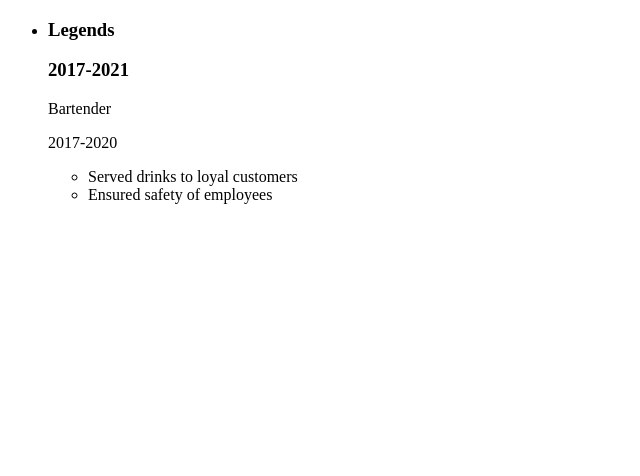
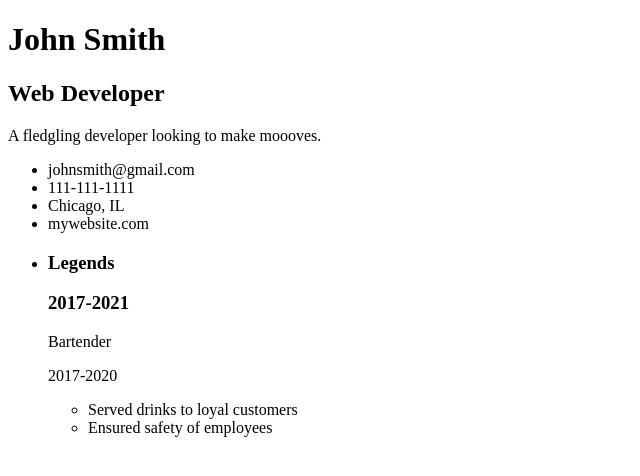
Before and after one commit to MochaDreamboat/React-CV, a React (Create React App) app: page / in a window 1280 px wide. Shown: the top 476 px of the page, without its empty margins (0-640 px from the left). Built offline with nearby package versions, Linux system fonts and the light colour scheme.

Commit message:
Implemented Header, ContactInfo, and Experience components in App render. Pending user ability to change information.

```diff
--- a/src/App.js
+++ b/src/App.js
@@ -1,6 +1,7 @@
 import React, { Component } from "react";
+import Header from "./components/Header.js";
 import Experience from "./components/Experience.js";
-
+import ContactInfo from "./components/ContactInfo.js";
 const pastJobs =
 [
   {
@@ -15,12 +16,31 @@ class App extends Component {
     super();
 
     this.state = {
+     personalInfo: {
+      name: 'John Smith',
+      title: 'Web Developer',
+      email: 'johnsmith@gmail.com',
+      phone: '111-111-1111',
+      location: 'Chicago, IL',
+      website: 'mywebsite.com',
+      summary: 'A fledgling developer looking to make moooves.',
+      skills: [],
+      pic: undefined
+     },
 
+     pastJobs: []
     }
   }
 
   render() {
-    return <Experience pastJobs={pastJobs} />
+    const {name, title, summary, email, phone, location, website } = this.state.personalInfo;
+    return (
+    <div>
+      <Header name={name} title={title} summary={summary}/>
+      <ContactInfo email={email} phone={phone} location={location} website={website} />
+      <Experience pastJobs={pastJobs} />
+    </div>
+    )
   }
 }
 
```
